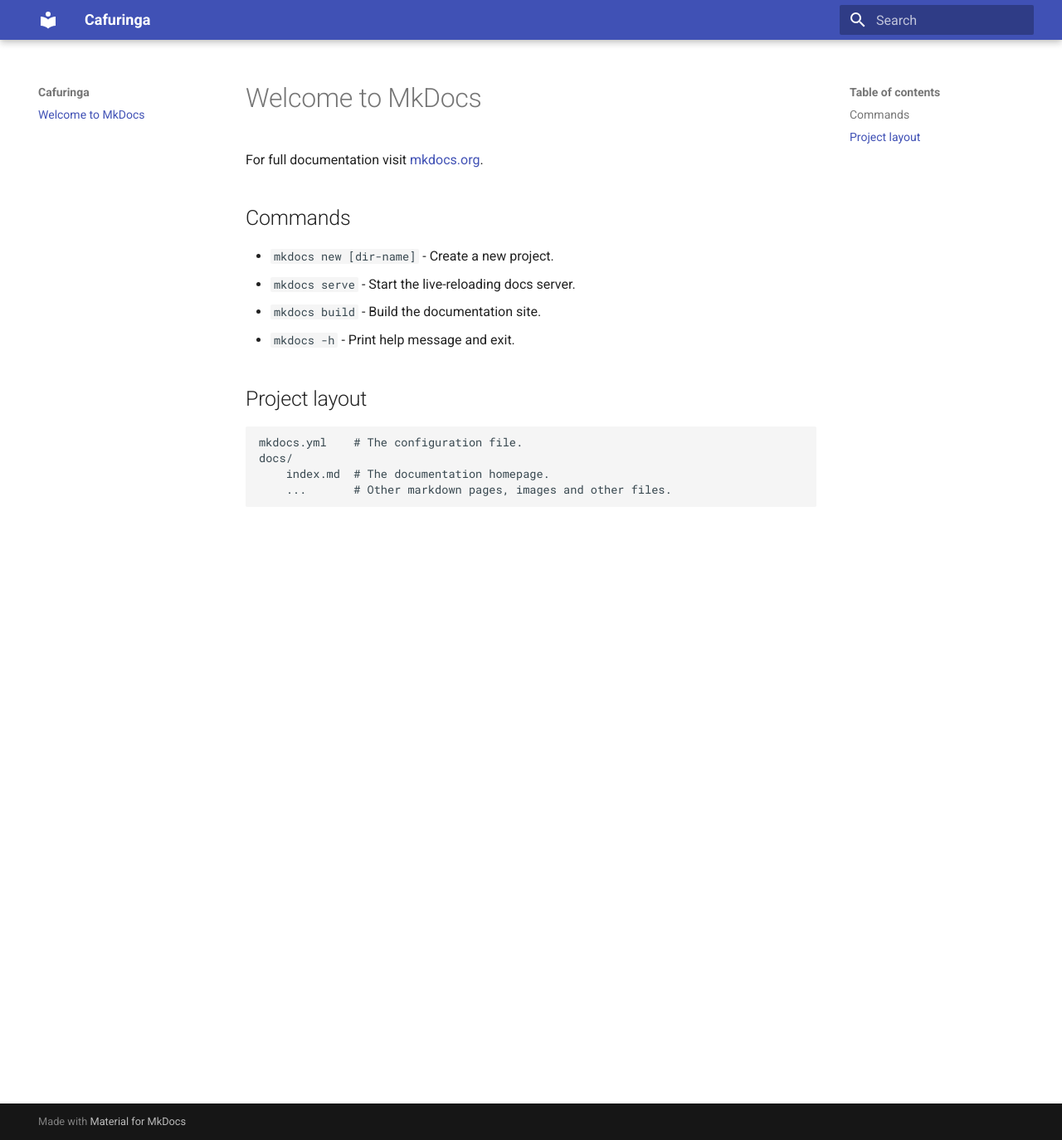
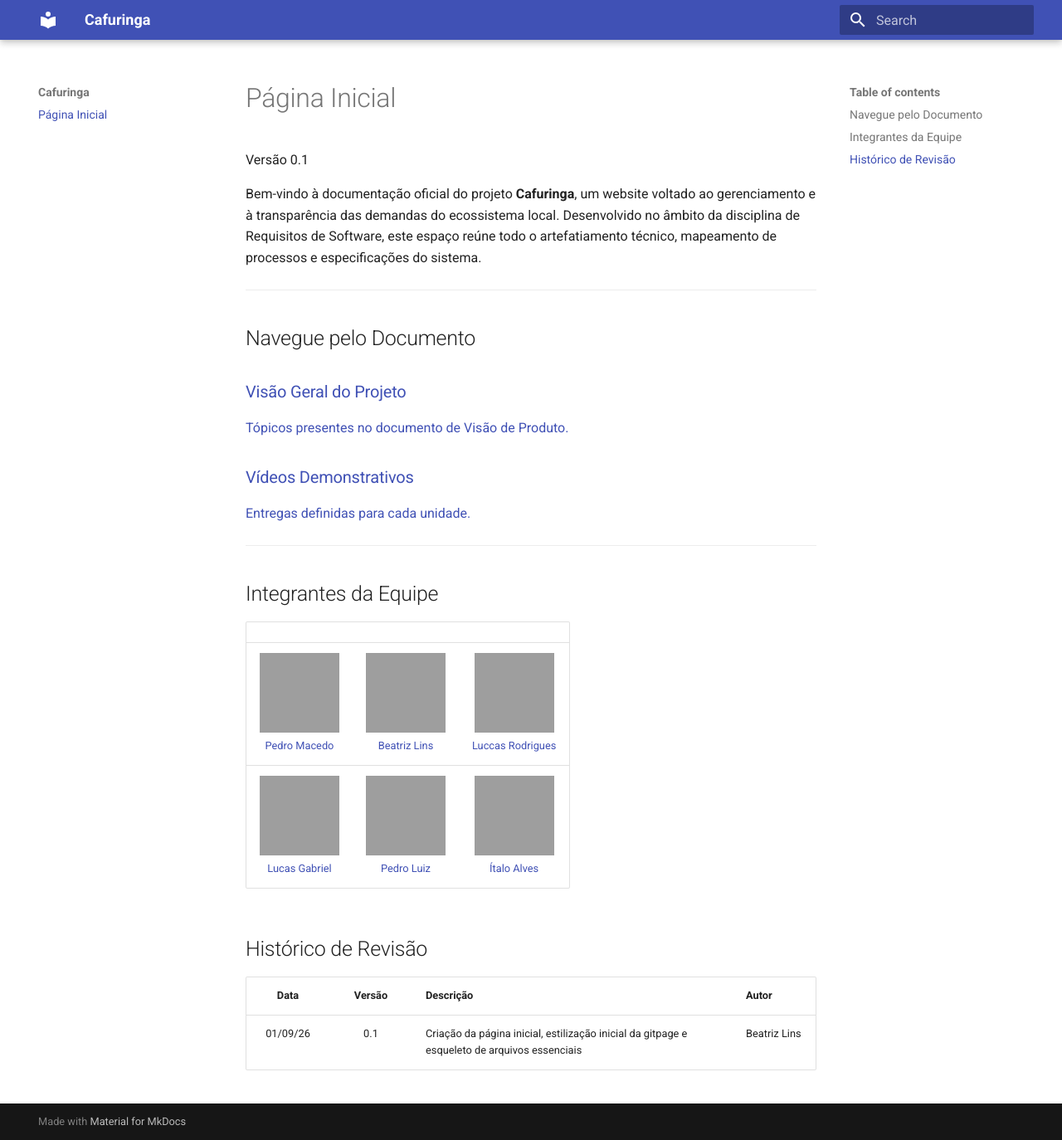
Before and after one commit to mdsreq-fga-unb/REQ-2026.2-T02-RedeCafuringa, an MkDocs documentation site: the page built from docs/index.md, in a window 1280 px wide and 1374 px high. Shown: the whole window at 83% size. Built offline with MkDocs 1.6.1 and Material for MkDocs 9.7.7, drawn with Linux system fonts in a browser that asks for light colours; grey boxes are pictures that could not be loaded.

Commit message:
docs: atualizar conteudo da pagina inicial

```diff
--- a/docs/index.md
+++ b/docs/index.md
@@ -1,17 +1,40 @@
-# Welcome to MkDocs
+# Página Inicial
 
-For full documentation visit [mkdocs.org](https://www.mkdocs.org).
+<span class="version-badge">Versão 0.1</span>
 
-## Commands
+Bem-vindo à documentação oficial do projeto **Cafuringa**, um website voltado ao gerenciamento e à transparência das demandas do ecossistema local. Desenvolvido no âmbito da disciplina de Requisitos de Software, este espaço reúne todo o artefatiamento técnico, mapeamento de processos e especificações do sistema.
 
-* `mkdocs new [dir-name]` - Create a new project.
-* `mkdocs serve` - Start the live-reloading docs server.
-* `mkdocs build` - Build the documentation site.
-* `mkdocs -h` - Print help message and exit.
+---
 
-## Project layout
+## Navegue pelo Documento
+<div class= "section-cards">
+  <div class="section-cards">
+    <a class="section-card" href="visao/cenario">
+      <h3>Visão Geral do Projeto</h3>
+      <p>Tópicos presentes no documento de Visão de Produto.</p>
+    </a>
+  </div>
 
-    mkdocs.yml    # The configuration file.
-    docs/
-        index.md  # The documentation homepage.
-        ...       # Other markdown pages, images and other files.
+  <div class="section-cards">
+    <a class="section-card" href="entregas/unidade1.md">
+      <h3>Vídeos Demonstrativos</h3>
+      <p>Entregas definidas para cada unidade.</p>
+    </a>
+  </div>
+</div>
+
+---
+
+
+## Integrantes da Equipe
+
+|  |  |  |
+| :---: | :---: | :---: |
+| <a href="https://github.com/macedoPedro20" target="_blank"><img src="https://github.com/macedoPedro20.png?size=120" alt="Pedro Macedo" width="96"><br>Pedro Macedo</a> | <a href="https://github.com/Beatriz-ge" target="_blank"><img src="https://github.com/Beatriz-ge.png?size=120" alt="Beatriz Lins" width="96"><br>Beatriz Lins</a> | <a href="https://github.com/AgenteL007" target="_blank"><img src="https://github.com/AgenteL007.png?size=120" alt=" Luccas Rodrigues" width="96"><br>Luccas Rodrigues</a> |
+| <a href="https://github.com/lucaszg-g" target="_blank"><img src="https://github.com/lucaszg-g.png?size=120" alt=" Lucas Gabriel" width="96"><br>Lucas Gabriel</a> | <a href="https://github.com/Pedroluizfo" target="_blank"><img src="https://github.com/Pedroluizfo.png?size=120" alt="Pedro Luiz" width="96"><br>Pedro Luiz</a> | <a href="https://github.com/ItaloSamP" target="_blank"><img src="https://github.com/ItaloSamP.png?size=120" alt="Ítalo Alves" width="96"><br>Ítalo Alves</a> |
+
+## Histórico de Revisão
+
+| Data | Versão | Descrição | Autor |
+| :---: | :---: | :--- | :--- |
+| 01/09/26 | 0.1 | Criação da página inicial, estilização inicial da gitpage e esqueleto de arquivos essenciais | Beatriz Lins |
```
